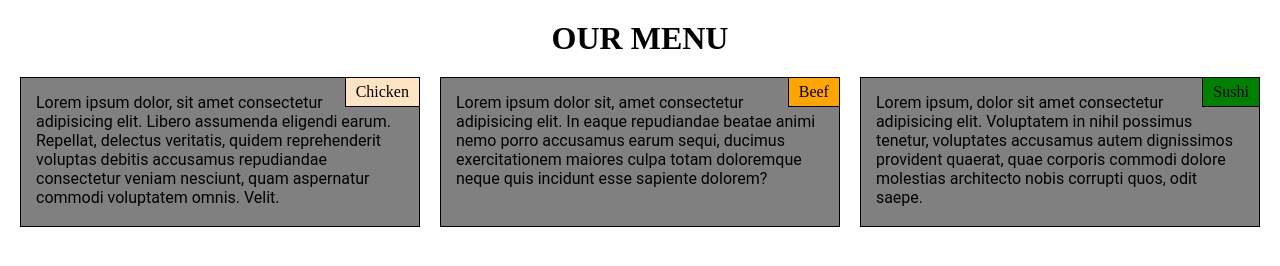
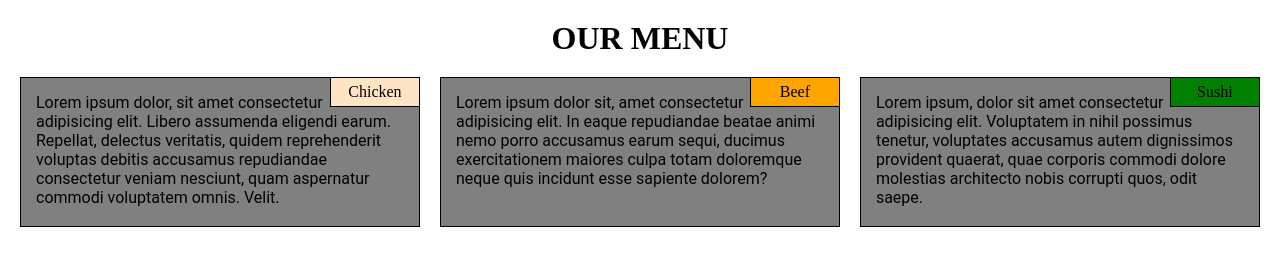
Before and after one commit to mquizan/module2-solution, a plain HTML site: page index.html in a window 1280 px wide. Drawn offline with Linux system fonts and the light colour scheme.

Commit message:
Add files via upload

```diff
--- a/css/style.css
+++ b/css/style.css
@@ -57,6 +57,8 @@
     padding: 5px 10px;
     background-color: bisque;
     border: solid 1px black;
+    width: 90px;
+    text-align: center;
 }
 
 .menu-beef{
@@ -65,6 +67,8 @@
     padding: 5px 10px;
     background-color: orange;
     border: solid 1px black;
+    width: 90px;
+    text-align: center;
 }
 
 .menu-sushi{
@@ -73,4 +77,6 @@
     padding: 5px 10px;
     background-color: green;
     border: solid 1px black;
+    width: 90px;
+    text-align: center;
 }
```
